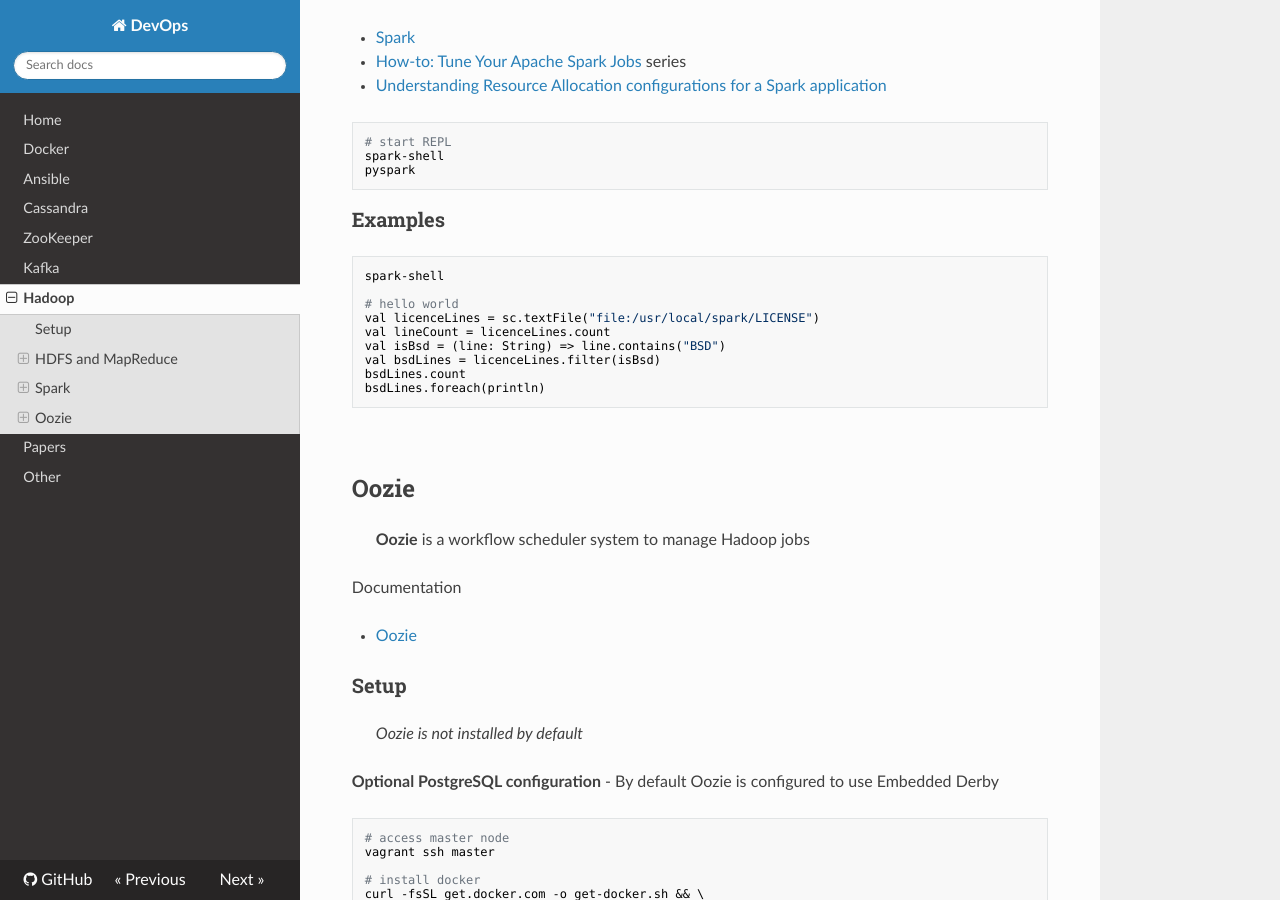
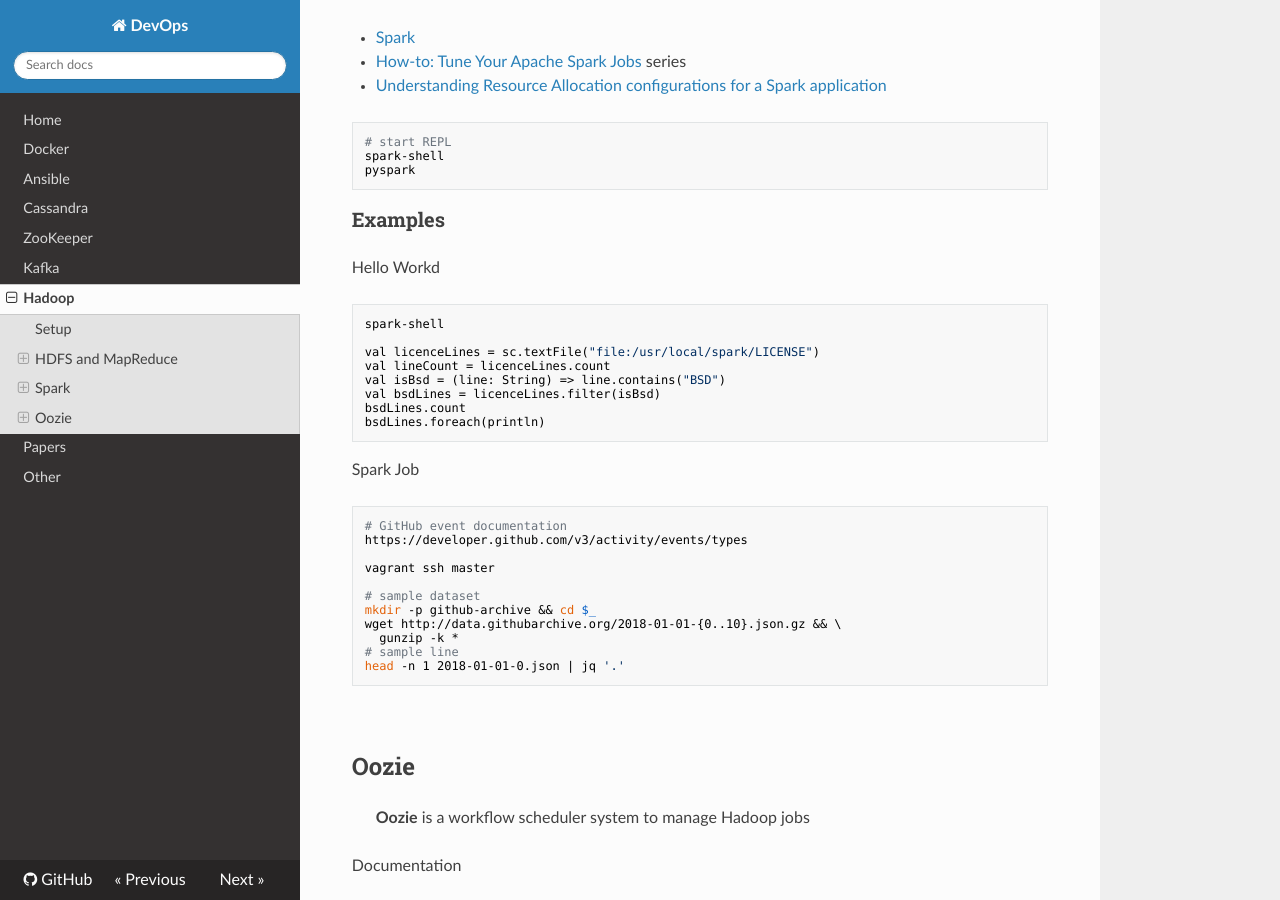
Before and after one commit to niqdev/devops, an MkDocs documentation site: the page built from docs/hadoop.md, in a window 1280 px wide and 900 px high, scrolled down 4468 px. Built offline with MkDocs 1.6.1, drawn with Linux system fonts in a browser that asks for light colours; nearby versions of some CDN libraries; old or Windows-style settings are respelled for this version of MkDocs.

Commit message:
spark: example dataset

````diff
--- a/docs/hadoop.md
+++ b/docs/hadoop.md
@@ -258,16 +258,31 @@ pyspark
 
 ### Examples
 
+Hello Workd
 ```bash
 spark-shell
 
-# hello world
 val licenceLines = sc.textFile("file:/usr/local/spark/LICENSE")
 val lineCount = licenceLines.count
 val isBsd = (line: String) => line.contains("BSD")
 val bsdLines = licenceLines.filter(isBsd)
 bsdLines.count
 bsdLines.foreach(println)
+```
+
+Spark Job
+```bash
+# GitHub event documentation
+https://developer.github.com/v3/activity/events/types
+
+vagrant ssh master
+
+# sample dataset
+mkdir -p github-archive && cd $_
+wget http://data.githubarchive.org/2018-01-01-{0..10}.json.gz && \
+  gunzip -k *
+# sample line
+head -n 1 2018-01-01-0.json | jq '.'
 ```
 
 <br>
````
Also changed, not shown: hadoop/example/spark/README.md (added, +5 -0 lines), 1 other file.
